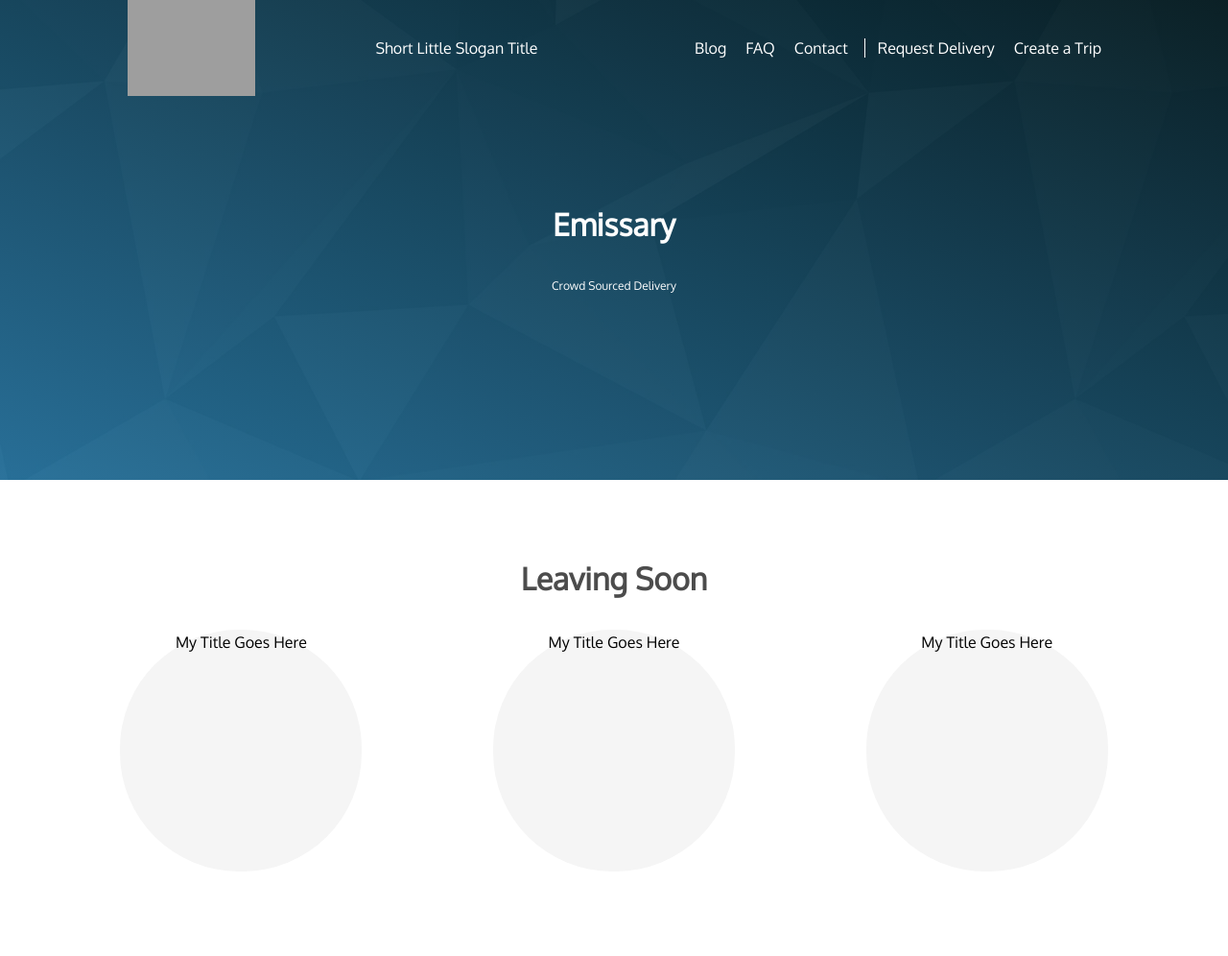
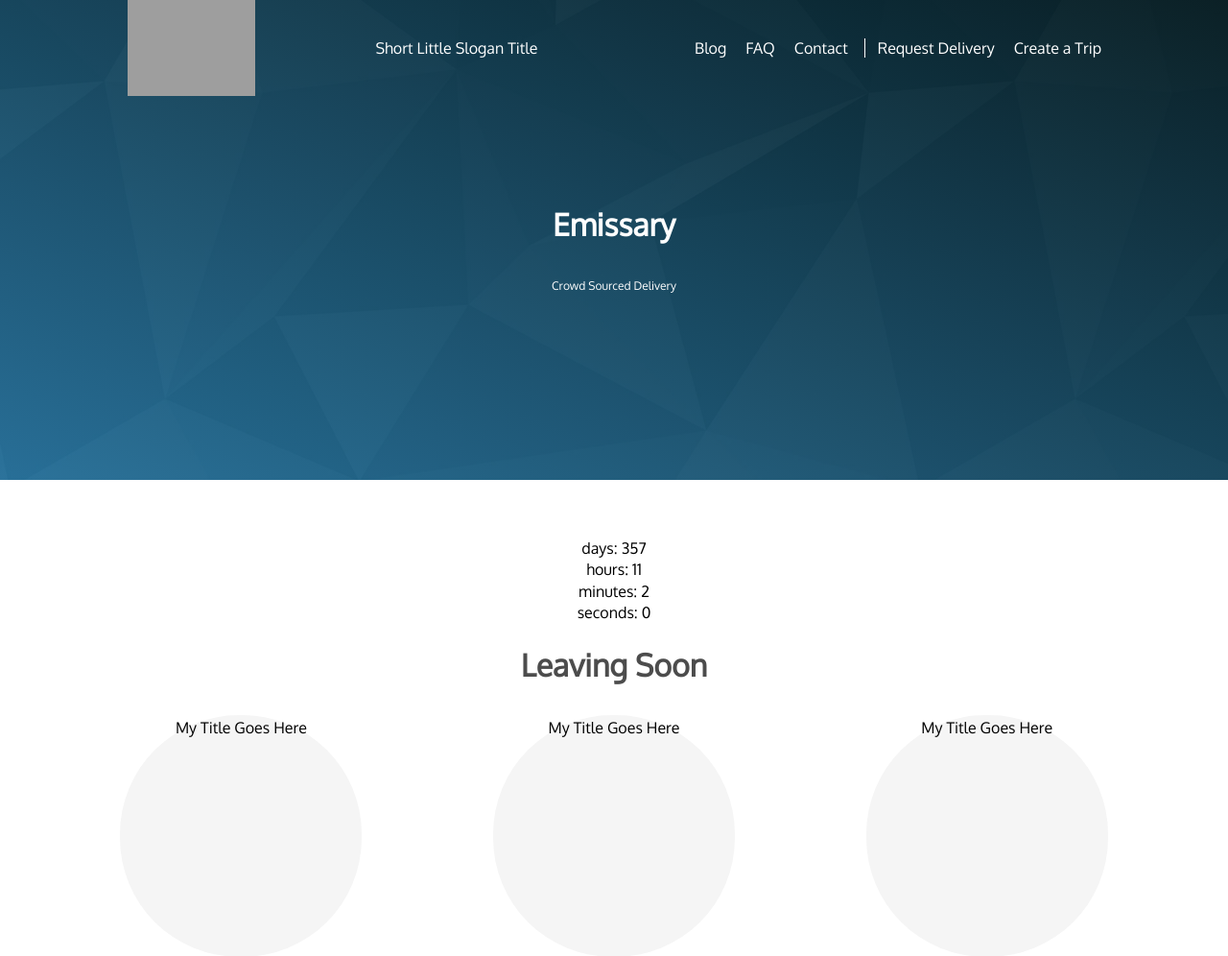
Before and after one commit to SDupZ/emissary, a Django app: page / in a window 1280 px wide. Shown: the top 996 px of the page at 96% size. Run offline with Django 3.2, Linux system fonts and the light colour scheme; data that the repository does not hold is empty; grey boxes are pictures that could not be loaded.

Commit message:
Started adding basic timer

```diff
--- /dev/null
+++ b/static/js/src/handleCountdownTimer.js
@@ -0,0 +1,44 @@
+// var deadline = '';
+
+function getTimeRemaining(endtime){
+  var t = Date.parse(endtime) - Date.parse(new Date());
+  var secondsRemaining = Math.floor( (t/1000) % 60 );
+  var minutesRemaining = Math.floor( (t/1000/60) % 60 );
+  var hoursRemaining = Math.floor( (t/(1000*60*60)) % 24 );
+  var daysRemaining = Math.floor( t/(1000*60*60*24) );
+  return {
+    'totalRemaining': t,
+    'daysRemaining': daysRemaining,
+    'hoursRemaining': hoursRemaining,
+    'minutesRemaining': minutesRemaining,
+    'secondsRemaining': secondsRemaining
+  };
+}
+
+var app = new Vue({
+  el: '#app',
+  data: {
+    'total': 0,
+    'days': 0,
+    'hours': 0,
+    'minutes': 0,
+    'seconds': 0
+  }
+});
+
+function initializeClock(endtime){
+  var timeinterval = setInterval(function(){
+    var result = getTimeRemaining(endtime);
+    app.total = result.totalRemaining;
+    app.days = result.daysRemaining;
+    app.hours = result.hoursRemaining
+    app.minutes = result.minutesRemaining;
+    app.seconds = result.secondsRemaining;
+
+    if(result.total<=0){
+      clearInterval(timeinterval);
+    }
+  },1000);
+}
+
+//initializeClock(deadline);
--- a/templates/index.html
+++ b/templates/index.html
@@ -17,6 +17,16 @@
     {# Leaving Soon #}
     <div class="homepage-section-leaving-soon">
         <div class="container">
+
+            {% verbatim %}
+            <div id="app">
+                days: {{ days }} <br>
+                hours: {{ hours }} <br>
+                minutes: {{ minutes }} <br>
+                seconds: {{ seconds }} <br>
+            </div>
+            {% endverbatim %}
+
             <h1>{% if homepage_settings.leaving_soon_heading %}{{ homepage_settings.leaving_soon_heading }}{% else %}Leaving Soon{% endif %}</h1>
             <div class="grid grid--center">
 
@@ -96,3 +106,13 @@
 
 
 {% endblock main-content %}
+
+{% block scripts %}
+  <script type="text/javascript" src="/static/js/src/handleCountdownTimer.js"></script>
+  <script type="text/javascript">
+      $(document).ready(function() {
+          var deadline = "December 31 2017 23:59:59 GMT+0200";
+          initializeClock(deadline);
+      });
+  </script>
+{% endblock scripts %}
```
